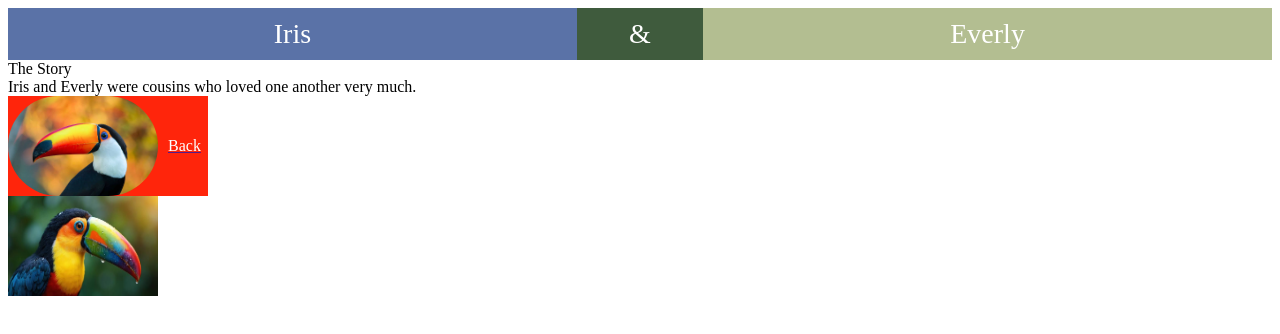
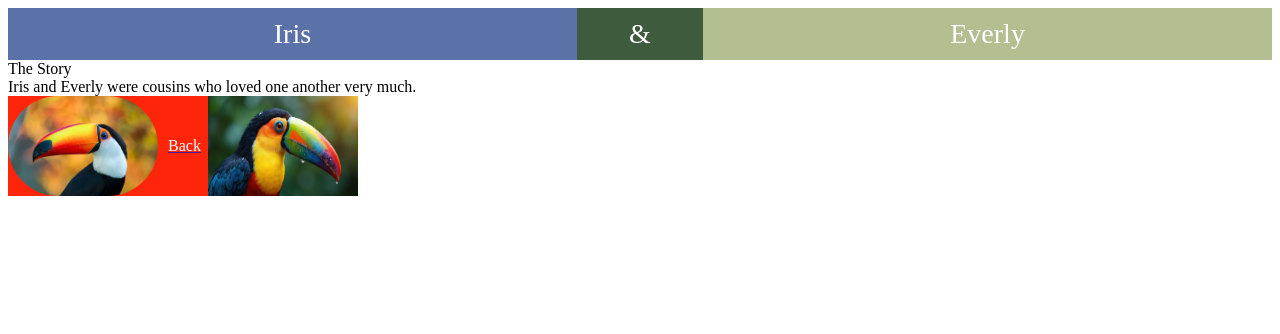
Before and after one commit to seligmar/my-nieces, a Next.js app in the folder everly-and-iris/: page /pageone in a window 1280 px wide. Shown: the top 334 px of the page. Built offline with nearby package versions, Linux system fonts and the light colour scheme.

Commit message:
create footer

```diff
--- /dev/null
+++ b/everly-and-iris/app/footer/footer.css
@@ -0,0 +1,3 @@
+.footer {
+	display: flex;
+}
--- a/everly-and-iris/app/footer/page.tsx
+++ b/everly-and-iris/app/footer/page.tsx
@@ -2,10 +2,11 @@ import {
 	ForwardButton,
 	BackButton,
 } from "../forwardbackbuttons/forwardbackbutton";
+import "./footer.css";
 
 export default function Footer() {
 	return (
-		<footer>
+		<footer className="footer">
 			<BackButton />
 			<ForwardButton />
 		</footer>
--- a/everly-and-iris/app/forwardbackbuttons/forwardbackbutton.css
+++ b/everly-and-iris/app/forwardbackbuttons/forwardbackbutton.css
@@ -1,10 +1,18 @@
-.back-button {
-	background-color: #ff250b;
+.forward-back-button {
 	width: 200px;
 	display: flex;
 	text-align: center;
 	align-items: center;
 	color: white;
+}
+
+.back-button {
+	background-color: #ff250b;
+	/* width: 200px;
+	display: flex;
+	text-align: center;
+	align-items: center;
+	color: white; */
 }
 
 .button-radius {
@@ -14,3 +22,7 @@
 .back-button-text {
 	margin-left: 10px;
 }
+
+.forward-button-text {
+	margin-right: 10px;
+}
--- a/everly-and-iris/app/forwardbackbuttons/forwardbackbutton.tsx
+++ b/everly-and-iris/app/forwardbackbuttons/forwardbackbutton.tsx
@@ -8,12 +8,14 @@ export function ForwardButton() {
 		<Link
 			href=""
 			className="forward-button">
+			<div className="forward-back-button">
 				<Image
 					src={"/toucan2.png"}
 					alt={""}
 					width={150}
 					height={100}
 				/>
+			</div>
 		</Link>
 	);
 	return forwardButton;
@@ -23,9 +25,8 @@ export function BackButton() {
 	const backButton = (
 		<Link
 			href=""
-			//className="back-button"
-		>
-			<div className="back-button">
+			className="forward-button">
+			<div className="back-button forward-back-button">
 				<Image
 					src={"/toucanLeft.png"}
 					alt={"previous page"}
```
Lines whose indentation alone changed are shown as unchanged.
